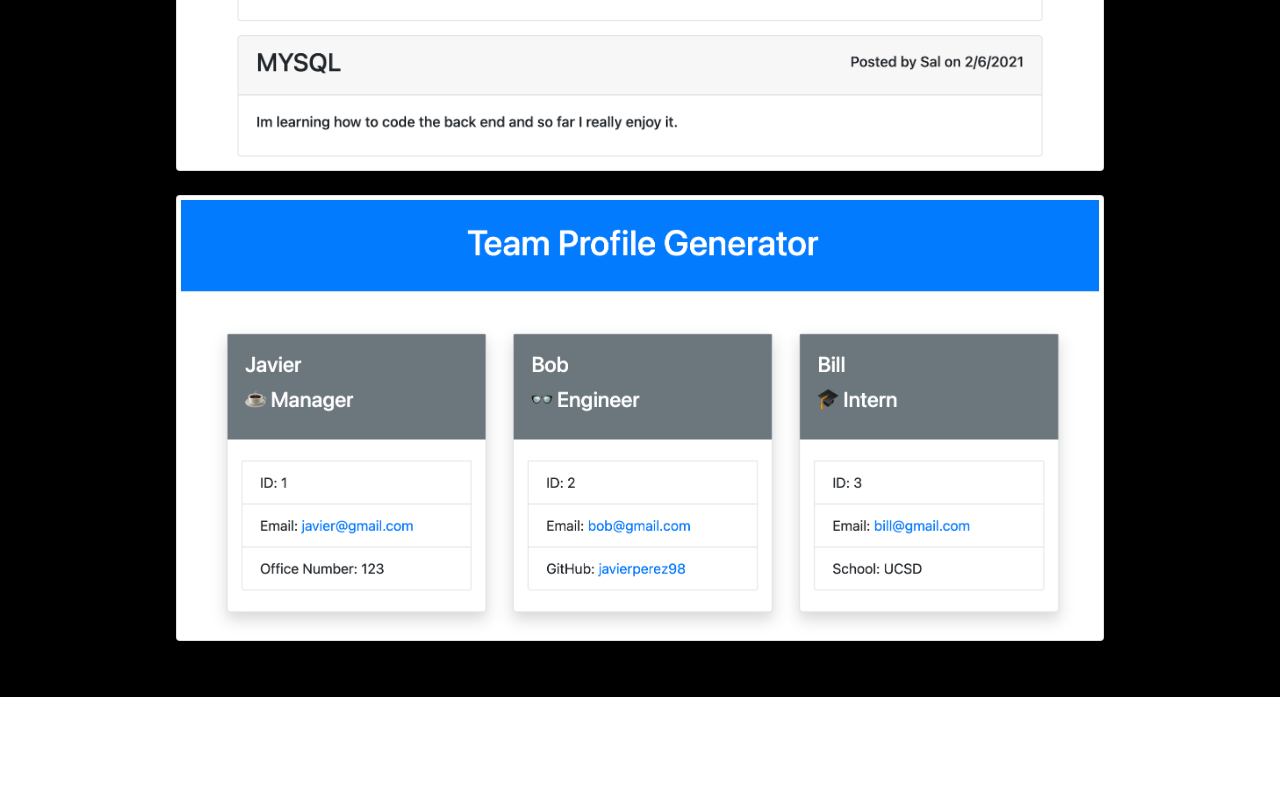
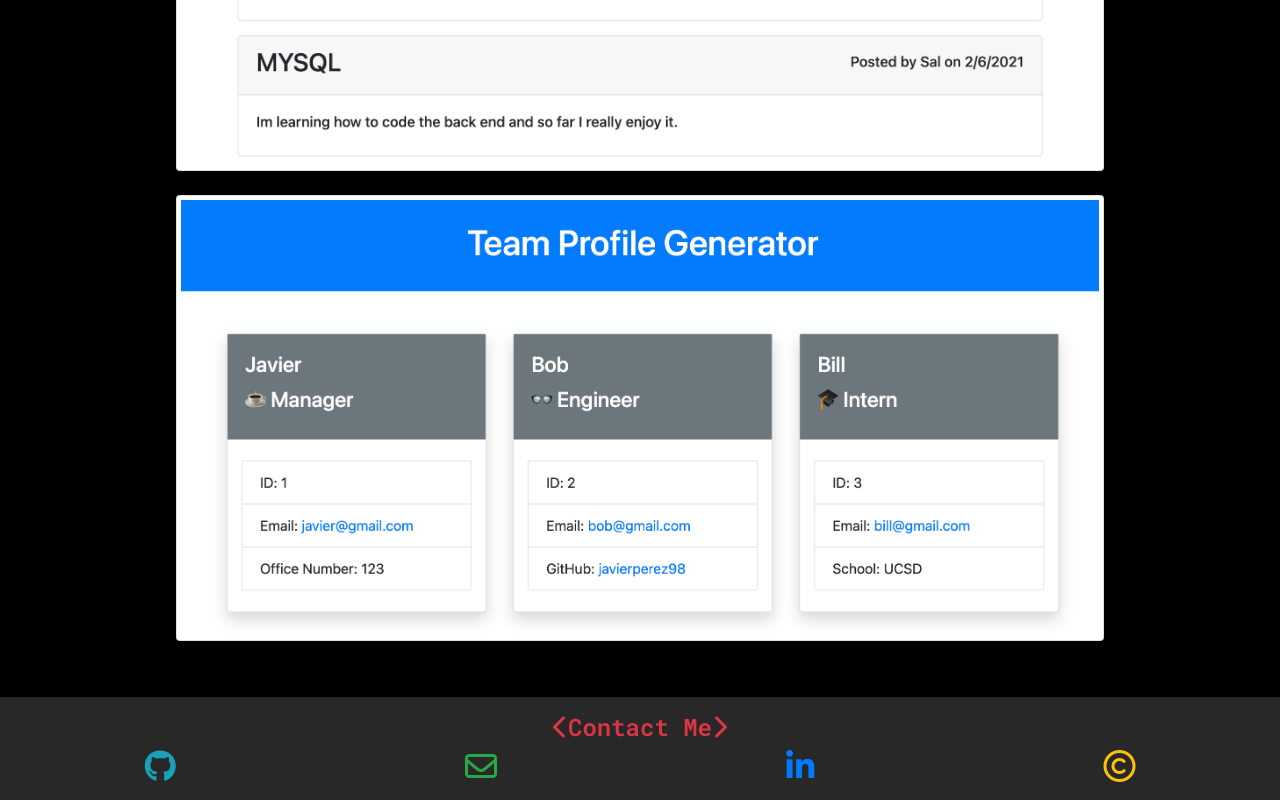
Before and after one commit to javierperez98/react_Portfolio, a React (Create React App) app: page / in a window 1280 px wide. Shown: the part 3273-4073 px from the top of the page. Before the commit the page ends 3970 px from the top, so only its background shows below. Built offline with nearby package versions, Linux system fonts and the light colour scheme.

Commit message:
imported footer

```diff
--- a/src/App.js
+++ b/src/App.js
@@ -1,6 +1,7 @@
 import Navbar from "./componets/navbar";
 import Home from "./componets/home";
 import Main from "./componets/main";
+import Footer from "./componets/footer";
 
 function App() {
 	return (
@@ -8,6 +9,7 @@ function App() {
 			<Navbar />
 			<Home />
 			<Main />
+			<Footer />
 		</>
 	);
 }
```
